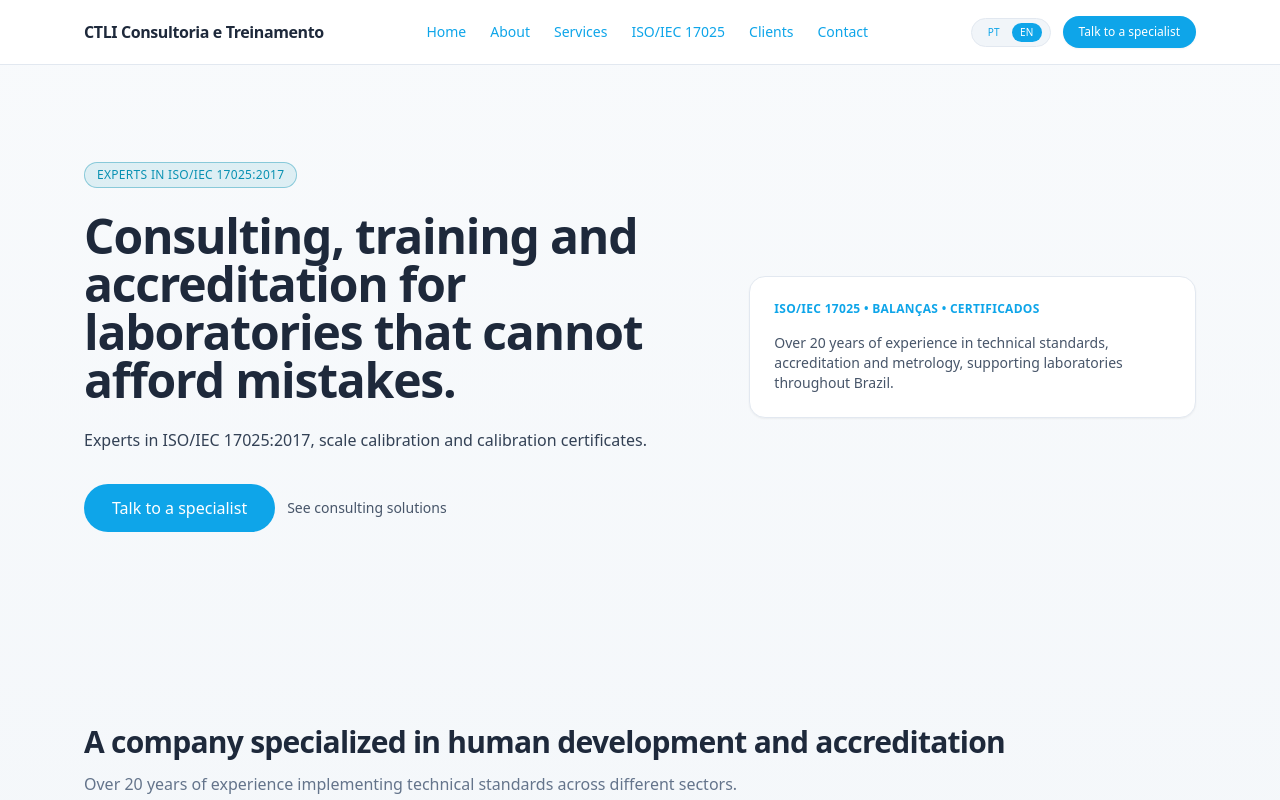
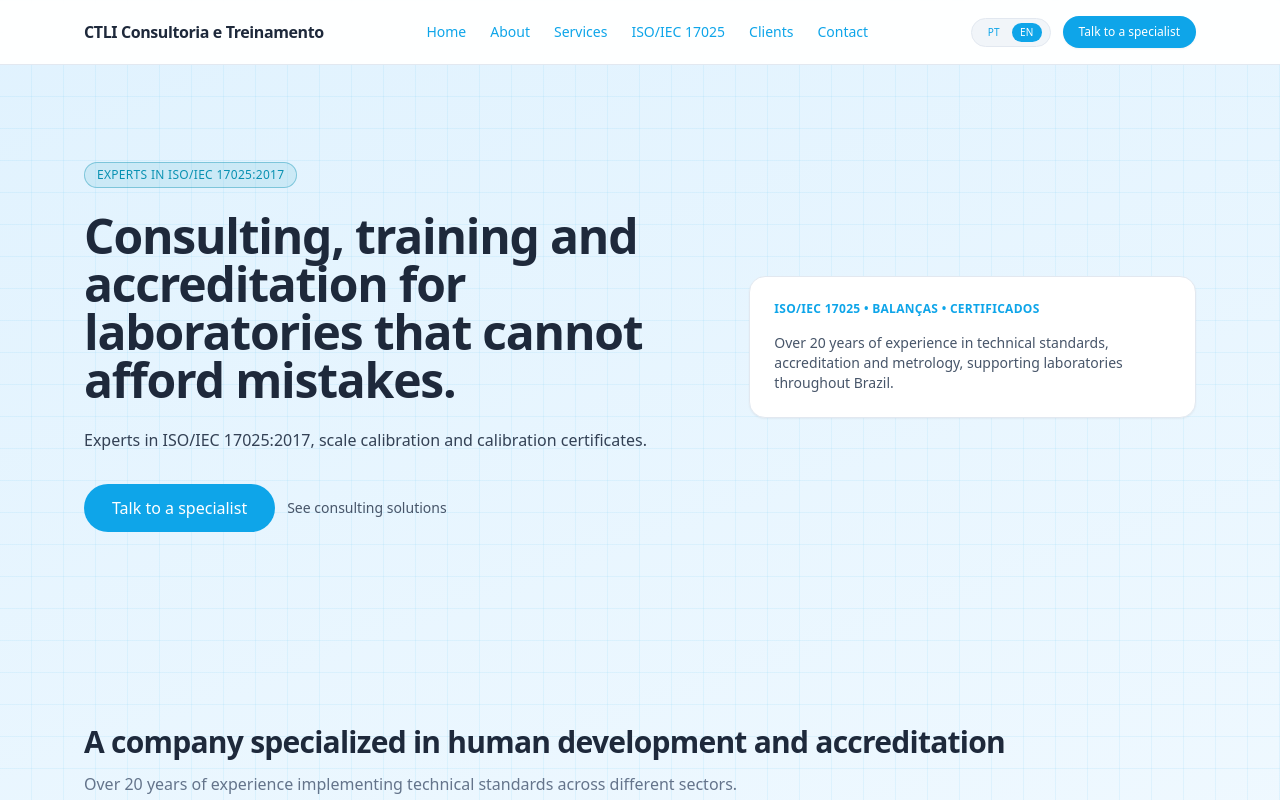
Before and after one commit to VS-LGR/CTLI, a Next.js app: page /en in a window 1280 px wide. Shown: the top 800 px of the page. Built offline with nearby package versions, Linux system fonts and the light colour scheme.

Commit message:
8° Commit -> Fix das Reestruturações

```diff
--- a/src/app/[lang]/layout.tsx
+++ b/src/app/[lang]/layout.tsx
@@ -28,7 +28,7 @@
 
   return (
     <html lang={lang === "pt" ? "pt-BR" : "en"}>
-      <body>
+      <body className="page-bg">
         <PageLayout lang={lang}>{children}</PageLayout>
       </body>
     </html>
--- /dev/null
+++ b/src/components/IntroAnimation.tsx
@@ -0,0 +1,26 @@
+"use client";
+
+import { useEffect, useState, type ReactNode } from "react";
+
+type IntroAnimationProps = {
+  children: ReactNode;
+};
+
+export function IntroAnimation({ children }: IntroAnimationProps) {
+  const [visible, setVisible] = useState(false);
+
+  useEffect(() => {
+    const id = requestAnimationFrame(() => {
+      setVisible(true);
+    });
+    return () => cancelAnimationFrame(id);
+  }, []);
+
+  return (
+    <div
+      className={`page-intro${visible ? " page-intro-visible" : ""}`}
+    >
+      {children}
+    </div>
+  );
+}
--- a/src/layout/PageLayout.tsx
+++ b/src/layout/PageLayout.tsx
@@ -1,6 +1,7 @@
 import type { ReactNode } from "react";
 import { Header } from "@/components/Header";
 import { Footer } from "@/components/Footer";
+import { IntroAnimation } from "@/components/IntroAnimation";
 import type { SupportedLang } from "@/lib/i18n";
 
 type PageLayoutProps = {
@@ -10,10 +11,10 @@
 
 export function PageLayout({ children, lang = "pt" }: PageLayoutProps) {
   return (
-    <div className="page-bg flex min-h-screen flex-col text-foreground antialiased">
+    <div className="flex min-h-screen flex-col text-foreground antialiased">
       <Header lang={lang} />
       <main className="flex-1">
-        <div className="page-intro">{children}</div>
+        <IntroAnimation>{children}</IntroAnimation>
       </main>
       <Footer lang={lang} />
     </div>
--- a/src/styles/globals.css
+++ b/src/styles/globals.css
@@ -11,36 +11,36 @@
   @apply text-foreground antialiased;
 }
 
-/* Page background: subtle gradient + light grid (calibration / precision feel) */
-.page-bg {
-  background-color: #fafafa;
+/* Page background: gradient + grid (calibration / precision) – applied on body */
+body.page-bg {
+  min-height: 100vh;
+  background-color: #f0f9ff;
   background-image:
-    linear-gradient(180deg, #f8fafc 0%, #f1f5f9 35%, #fafafa 70%, #f4f6f9 100%),
-    linear-gradient(90deg, rgba(14, 165, 233, 0.03) 0%, transparent 50%, rgba(8, 145, 178, 0.02) 100%),
     repeating-linear-gradient(
       0deg,
       transparent,
-      transparent 23px,
-      rgba(148, 163, 184, 0.06) 23px,
-      rgba(148, 163, 184, 0.06) 24px
+      transparent 31px,
+      rgba(14, 165, 233, 0.07) 31px,
+      rgba(14, 165, 233, 0.07) 32px
     ),
     repeating-linear-gradient(
       90deg,
       transparent,
-      transparent 23px,
-      rgba(148, 163, 184, 0.06) 23px,
-      rgba(148, 163, 184, 0.06) 24px
-    );
-  background-attachment: scroll, scroll, scroll, scroll;
-  background-size: 100% 100%, 100% 100%, 24px 24px, 24px 24px;
-  background-position: 0 0, 0 0, 0 0, 0 0;
+      transparent 31px,
+      rgba(14, 165, 233, 0.07) 31px,
+      rgba(14, 165, 233, 0.07) 32px
+    ),
+    linear-gradient(160deg, #e0f2fe 0%, #f0f9ff 28%, #f8fafc 55%, #f1f5f9 100%);
+  background-attachment: scroll, scroll, scroll;
+  background-size: 32px 32px, 32px 32px, 100% 100%;
+  background-position: 0 0, 0 0, 0 0;
 }
 
-/* Intro animation: fade-in + slight rise */
+/* Intro animation: only runs when .page-intro-visible is added (on client) */
 @keyframes page-intro {
   from {
     opacity: 0;
-    transform: translateY(16px);
+    transform: translateY(24px);
   }
   to {
     opacity: 1;
@@ -49,7 +49,11 @@
 }
 
 .page-intro {
-  animation: page-intro 0.7s cubic-bezier(0.22, 1, 0.36, 1) forwards;
+  opacity: 0;
+}
+
+.page-intro.page-intro-visible {
+  animation: page-intro 0.8s cubic-bezier(0.22, 1, 0.36, 1) forwards;
 }
 
 a {
```
